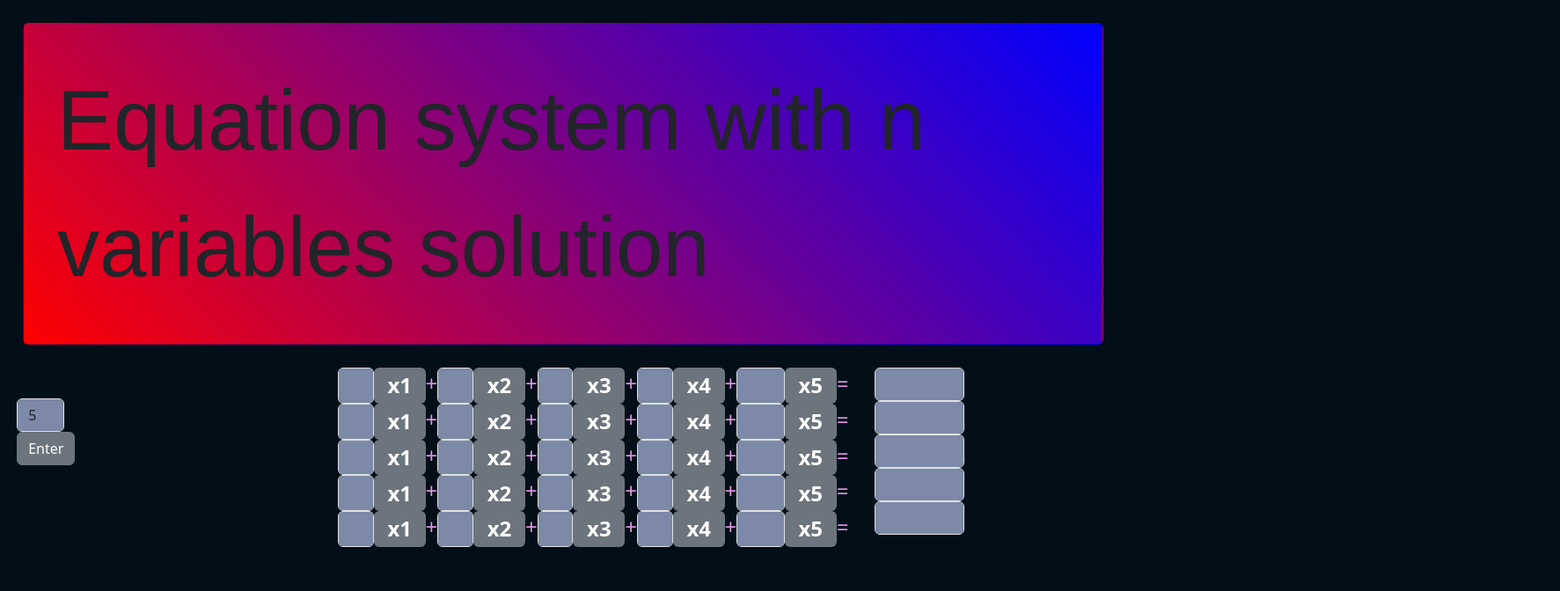
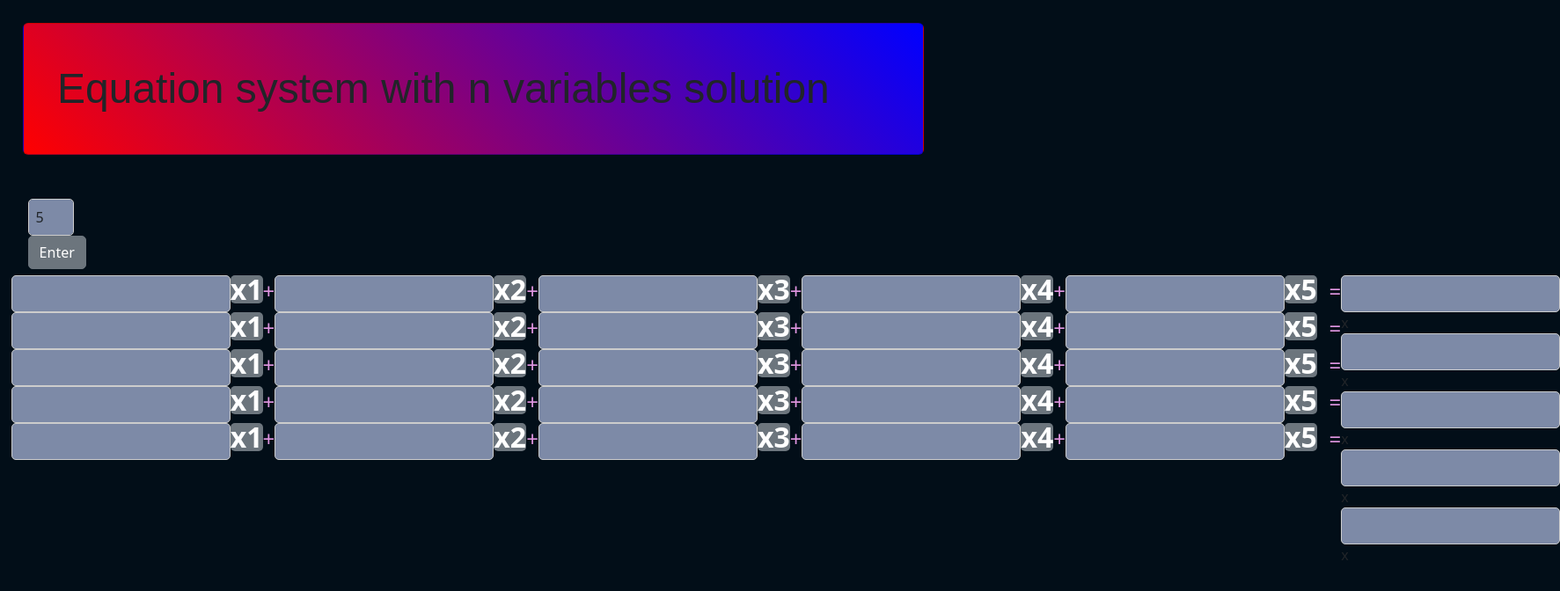
Before and after one commit to maciejmar/equation_solver, an Angular app in the folder calkulator_frontend/: page / in a window 1280 px wide. Both pictures are taken after typing "5" into the empty fields and a click on the button "Enter". Shown: the top 672 px of the page at 88% size, 1773 px wide, since content can reach past the window. Built offline with nearby package versions, Linux system fonts and the light colour scheme.

Commit message:
conditions for submitting corrected

```diff
--- a/calkulator_frontend/src/app/matrix/matrix.component.html
+++ b/calkulator_frontend/src/app/matrix/matrix.component.html
@@ -2,60 +2,76 @@
     <div class="form-profile">
         <form  [formGroup]="profileForm" (ngSubmit)="onSubmit1()" class="profile" novalidate >
             <label name= "degree"></label>
-            <input type="number" formControlName = "degree" name="degree" class ="form-control round" placeholder="degree here">
+            <input type="number" formControlName = "degree" name="degree" class ="form-control round" placeholder="degree">
+
             <div *ngIf="profileForm?.touched && profileForm?.errors?.['expressionInvalid']"
                   class="alert alert-danger">
                          degree must be an integer between 2 and 7
             </div>
+
             <button [disabled]="profileForm.invalid" class="btn btn-secondary">Enter</button>
         </form>
     </div>
-    <div *ngIf="profileForm.value && profileForm.dirty" class="form-matrix">
+    <div *ngIf="profileForm.value && profileForm.dirty" class="form-matrix matrix-direction" >
         <form [formGroup]="matrixForm" (ngSubmit)="submitMatrixForm()">
-            <div class="formWithButton">
+
                 <div *ngFor="let row of rows; let i = index" class="matrix-row">
                     <div *ngFor="let col of cols; let j = index" class="matrix-cell">
                         <div class="cell-container">
                             <input type="number"
                                   [formControlName]="'cell' + i + '_' + j"
-                                  class="form-control"
+                                  class="cell-input"
                                   id="cell"
                                   (blur)="onFieldBlur('cell' + i + '_' + j)"
                                   required>
-                            <label for="cell" class="badge bg-secondary bgcell" > x{{j+1}}</label>
+                            <span>
+                              <label for="cell" class="badge bg-secondary bgcell" > x{{j+1}}</label>
+                            </span>
                             <div *ngIf="matrixForm.get('cell' + i + '_' + j)?.errors?.['pattern']" class="error-message">
-
-
                                 <div *ngIf="matrixForm.get('cell' + i + '_' + j)?.touched && matrixForm.get('cell' + i + '_' + j)?.errors?.['expressionInvalid']"
-                                      class="alert alert-danger">
-                                           Numbers only!
+                                  class="alert alert-danger">
+                                    Numbers only!
                                 </div>
                                 <div *ngIf="matrixForm.get('cell' + i + '_' + j)?.errors?.['required']">Cell is required.</div>
-                               <div *ngIf="matrixForm.get('cell' + i + '_' + j)?.errors?.['pattern']">Only numbers are allowed!</div>
+                                <div *ngIf="matrixForm.get('cell' + i + '_' + j)?.errors?.['pattern']">Only numbers are allowed!</div>
                             </div>
-                        <span *ngIf="j < degree-1 " style="color:rgb(224, 149, 224);font-size:1.5em">+</span>
+
+                            <div [class]="j < cols.length - 1 ? 'plusSign' : 'plusSign hiddenPlus'">+</div>
+
+                            <!--<div *ngIf="j < degree-1 " class="plusSign">+</div>-->
                         </div>
-                    </div><span style="color:rgb(224, 149, 224);font-size:1.5em">=</span>
+                    </div> <span class="equalSign">=</span>
                 </div>
                 <div *ngIf="matrixForm.errors?.['backend']" class="alert alert-dark error-message" role="alert" >
                     {{ matrixForm.errors?.['backend'] }}
                 </div>
+                <button *ngIf="matrixForm.dirty && matrixForm.valid"
+                        [disabled]="matrixForm.invalid || !this.okToCompleteMatrixForm || matrixForm.errors?.['singularMatrix']"
+                        type="submit"
+                        class="btn btn-primary buttonwidth buttonsMargin"
+                >Submit</button>
+        </form>
 
-                <button *ngIf="matrixForm.dirty && matrixForm.valid" [disabled]="matrixForm.invalid || !this.okToCompleteMatrixForm" type="submit" class="btn btn-primary buttonwidth buttonsMargin">Submit</button>
-            </div>
-        </form>
-        <div class="formWithButton rowContentStart">  <!--form-ordinates-->
-            <form [formGroup]="ordinatesForm"  (ngSubmit) = "submitOrdinatesForm()">  <!--ordinates-row-->
-                <div *ngFor="let row of rows; let i = index" class="matrix-row ordinatesButton"> <!--form-control rounded ordinates-cell-->
-                        <input type ="number" class="form-control" style="width:40%"  [formControlName]="'ordin'+ i" required/><!--rounded input-ordinate-->
+            <form [formGroup]="ordinatesForm"  (ngSubmit) = "submitOrdinatesForm()" class="form-matrix ordinates-direction">  <!--form-ordinates   ordinates-row-->
+                <div *ngFor="let row of rows; let i = index" class="matrix-row" > <!--ordinates-row              form-control rounded ordinates-cell-->
+                    <div class="matrix-cell">
+                        <div class="cell-container">
+                            <div class="cell-input">
+
+                              <input type ="number"   [formControlName]="'ordin'+ i" class="input-ordinate" required />
+                              <span><label class="badge bg-secondary bgcell"></label>x</span>
+
+                            </div>
+                        </div>
+                    </div>
                 </div>
                 <button *ngIf="ordinatesForm.dirty && ordinatesForm.valid && !okToCompleteMatrixForm"
                         type="submit"
-                        class="btn btn-primary buttonsMargin"
+                        class="btn btn-primary buttonwidth buttonsMargin"
                         [disabled]="!this.ordinatesForm.valid"
                 >Submit</button>
             </form>
-        </div>
+
     </div>
 
 </div>
--- a/calkulator_frontend/src/app/matrix/matrix.component.scss
+++ b/calkulator_frontend/src/app/matrix/matrix.component.scss
@@ -1,146 +1,164 @@
-
 body{
   background-color: rgb(2, 14, 24);
 }
+ * {
+   border-radius:5px;
+ }
 
 input::-webkit-outer-spin-button,
 input::-webkit-inner-spin-button {
   -webkit-appearance: none;
-  margin: 0;
+}
+input {
+  background-color: rgba(125, 138, 167, 1);
+  font-size: 1rem;
+  padding: 0.5em;
+  border: 1px solid #ccc;
 }
 
-input{
-    background-color: rgba(125, 138, 167,1);
+@media (min-width: 768px) {
+  .forms-container {
+    flex-direction: row; /* Side by side if enough space */
+    flex-wrap: wrap; /* Allow wrapping if needed */
+  }
+
+  .form-matrix, .form-ordinates {
+    /* Adjust sizes to fit side by side, you might need to adjust these values */
+    width: 50%;
+  }
 }
 
-.badge{
- text-align:  center;
- align-items: center;
-}
-.bgcell{
-    text-align:  center;
-    align-items: center;
-    font-size:1.5em;
+@media screen and (min-width: 1200px) {
+  .form-matrix, .form-ordinates {
+    flex-basis: auto; /* Allows them to grow or shrink as needed */
+  }
 }
 
+.cell-container {
+  display: flex;
+  flex-direction:row;
+  width:auto;
+}
+.ordinatesButton {
+  display:flex;
+  flex-direction:row;
+}
+
+.formWithButton {
+  font-size: 1rem;
+}
+
+.bgcell{
+  width:auto;
+  height:auto;
+  padding:0;
+  font-size:2em;
+
+}
+.matrix-cell{
+  width:100%;
+}
+
+.forms-container{
+  font-size:1em;
+  width:auto;
+  margin:1%;
+}
 .profile{
     max-width: 14%;
     margin-bottom:2%;
     margin-top:3%;
     margin-left:5%;
 }
-
-.forms-container{
-    margin-top:0%;
-    margin-left: 0%;
-    margin-bottom:0;
-    margin-right:0;
-    display:flex;
-    flex-direction: row;
-}
-
 .form-profile{
   width: 30%;
 }
 
 .form-matrix{
-  width:70%;
+  width:auto;
   display:flex;
   flex-direction: row;
+  //flex-wrap:wrap;
+  //margin-top:1%;
+}
+.matrix-direction{
+  flex-direction:row;
+}
+.ordinates-direction{
+  flex-direction:column;
+
 }
 
 .form-ordinates{
-width:20%;
-//justify-content:flex-start;
+   width:50%;
 }
-
-
 
 .matrix-row {
     display: flex;
-    justify-content: center;
-
+    align-content: center;
   }
 
-  .matrix-cell {
-    margin: 0 0%;
-    width:45%;
-
-    border-style:solid rgb(49, 49, 141);
-
+  .cell-input{
+    font-size:1em;
   }
 
-  .cell-container{
-    display: flex;
-  }
 
   .ordinates-row{
-   display:flex;
-   flex-direction: column;
-   width:20%;
+    font-size:1em;
   }
   .ordinates-cell{
     background-color: rgba(19, 102, 128, 0.89);
-    margin-top: 10%;
-    margin-bottom:10%;
-    padding: 0;
-
-
-  }
-  .input-ordinate{
-    background-color: rgba(230, 231, 168, 1);
-    width:100%;
   }
 
-  .formWithButton{
-    display:flex;
-    flex-direction:column;
-    align-items: center;
-    width:100%;
-  }
   .buttonwidth{
-    width:20%;
+    width:50%;
   }
 
   .error-message{
-    margin:3%;
+
     color:rgb(155, 8, 8);
     background-color: chocolate;
+    }
+
+  .error-placeholder {
+    height: 20px;
+    visibility: hidden;
+
   }
-
   .results{
-
     color:rgb(226, 210, 190);
     background-color: rgb(155, 8, 8);
     text-align: left;
-
   }
 
   .container{
-    margin-top:5%;
+
+    margin-left:20%;
     font-size:2.5em;
-    max-width:40%;
+    max-width:50%;
     background-color: rgb(155, 8, 8);
     color:rgb(175, 132, 75);
     display:flex;
-    flex-direction:row;
-    justify-content: flex-start;
+  }
+  .solutionCell{
+
+    margin-top:0;
+  }
+
+  .buttonsMargin{
+    margin-top:1%;
+  }
+
+  .plusSign{
+    color:rgb(224, 149, 224);
+    font-size:1.5em;
+    display: flex;
 
   }
-  .solutionCell{
-    justify-content: flex-start;
+  .equalSign{
+    color:rgb(224, 149, 224);
+    font-size:1.5em;
   }
-
-  .ordinatesButton{
-    justify-content: flex-start;
+  .hiddenPlus {
+    visibility: hidden;
   }
-  .buttonsMargin{
-    margin-top:20px;
-  }
-  .rowContentStart{
-    display: flex;
-    justify-content: flex-start;
-  }
-  .cellLeft{
-    text-align: left;
-  }
--- a/calkulator_frontend/src/app/nav/nav.component.scss
+++ b/calkulator_frontend/src/app/nav/nav.component.scss
@@ -3,10 +3,12 @@ body{
 }
 
 .programm-name{
-    font-size:6rem;
+    font-size:3rem;
     font-family:fantasy;
     margin:2%;
     padding:3%;
     background: linear-gradient(45deg, red, blue);
+    width:80%;
+    height:70%;
 
 }
```
Also changed, not shown: 1 other file (tests, documents, lock files or other folders).
